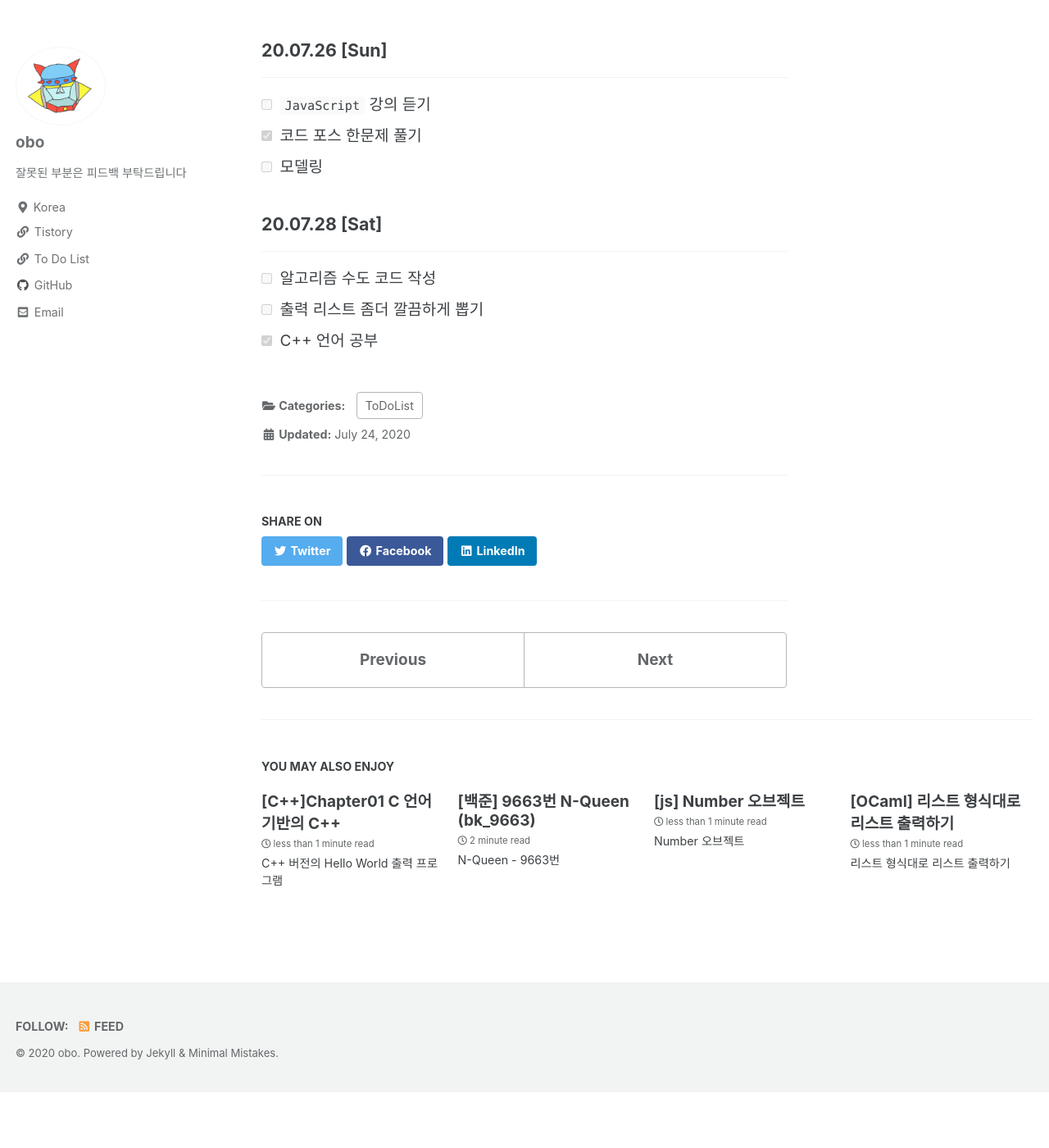
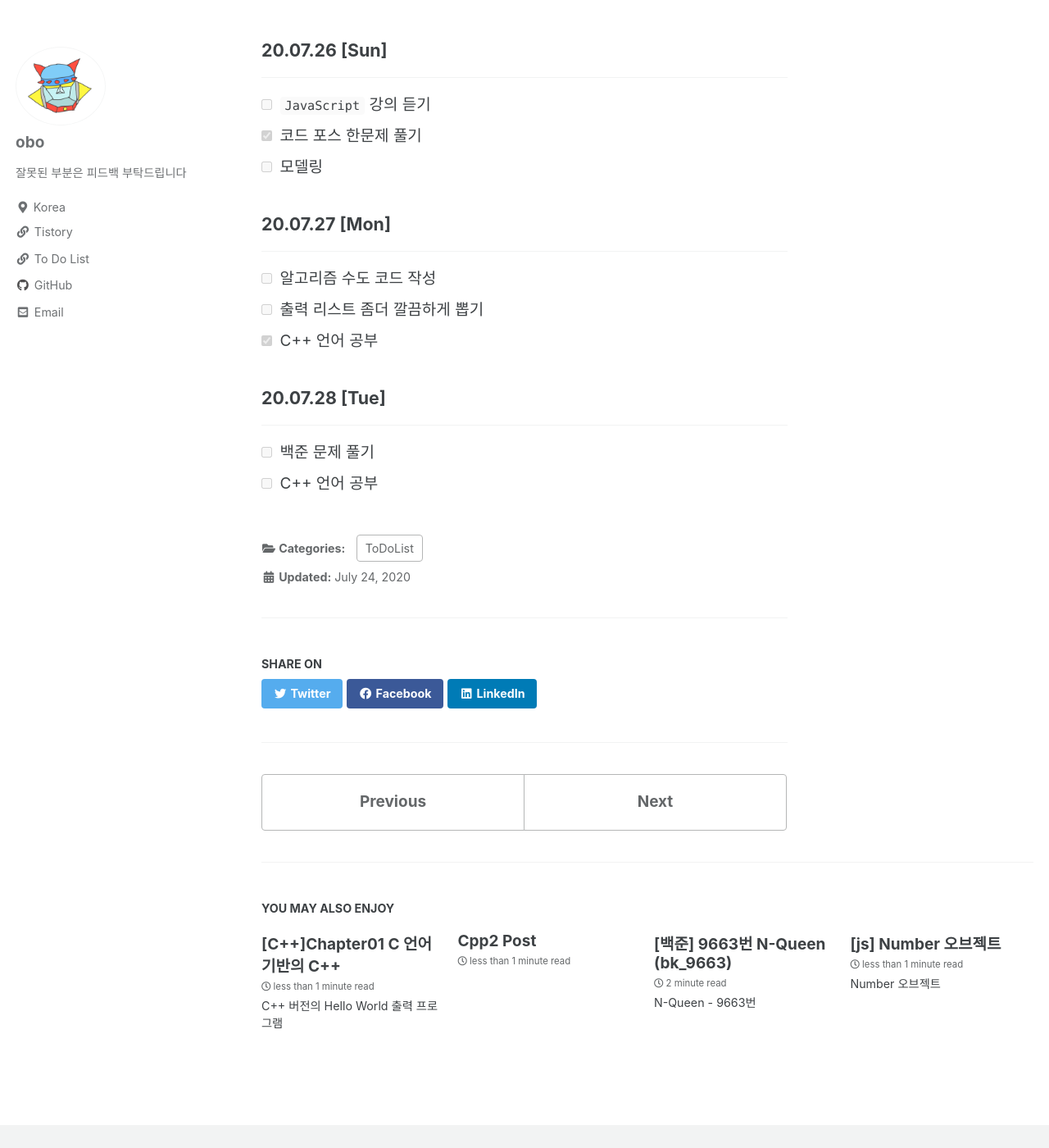
Before and after one commit to ggh-png/happyOBO.github.io, a Jekyll site: the page built from _posts/2020-07-24-TodoList-post.md, in a window 1280 px wide and 1400 px high, scrolled down 1056 px. Shown: the whole window at 82% size. Built offline with Jekyll 4.4.1, drawn with Linux system fonts in a browser that asks for light colours; cached includes are drawn as plain includes; before the commit the page ends 2388 px from its top, so only the background shows below that.

Commit message:
add 28day

```diff
--- a/_posts/2020-07-24-TodoList-post.md
+++ b/_posts/2020-07-24-TodoList-post.md
@@ -35,8 +35,13 @@ categories: ToDoList
 - [x] 코드 포스 한문제 풀기
 - [ ] 모델링
 
-### 20.07.28 [Sat]
+### 20.07.27 [Mon]
 ***
 - [ ] 알고리즘 수도 코드 작성
 - [ ] 출력 리스트 좀더 깔끔하게 뽑기
 - [x] C++ 언어 공부
+
+### 20.07.28 [Tue]
+***
+- [ ] 백준 문제 풀기
+- [ ] C++ 언어 공부
```
Also changed, not shown: _posts/2020-07-28-cpp2-post.md (added).
